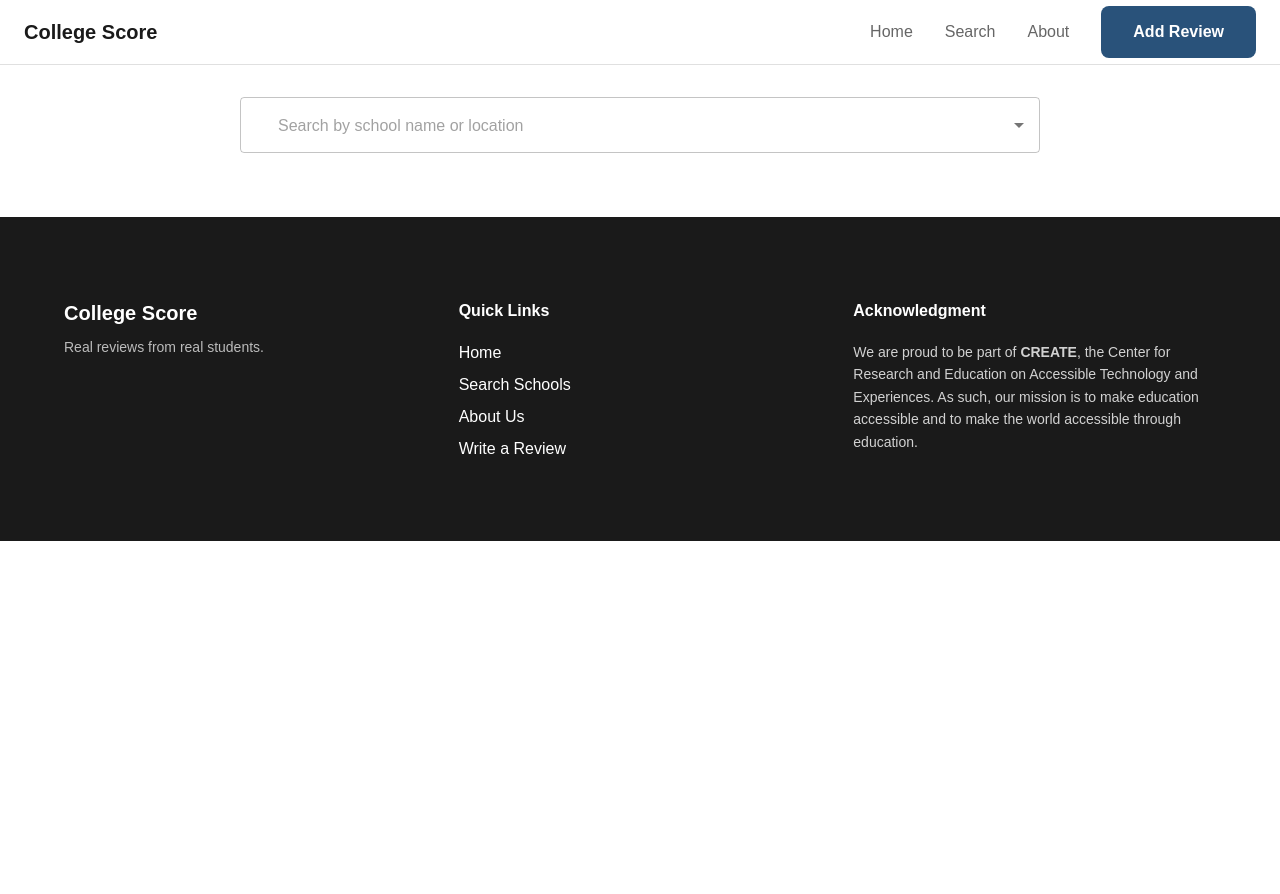
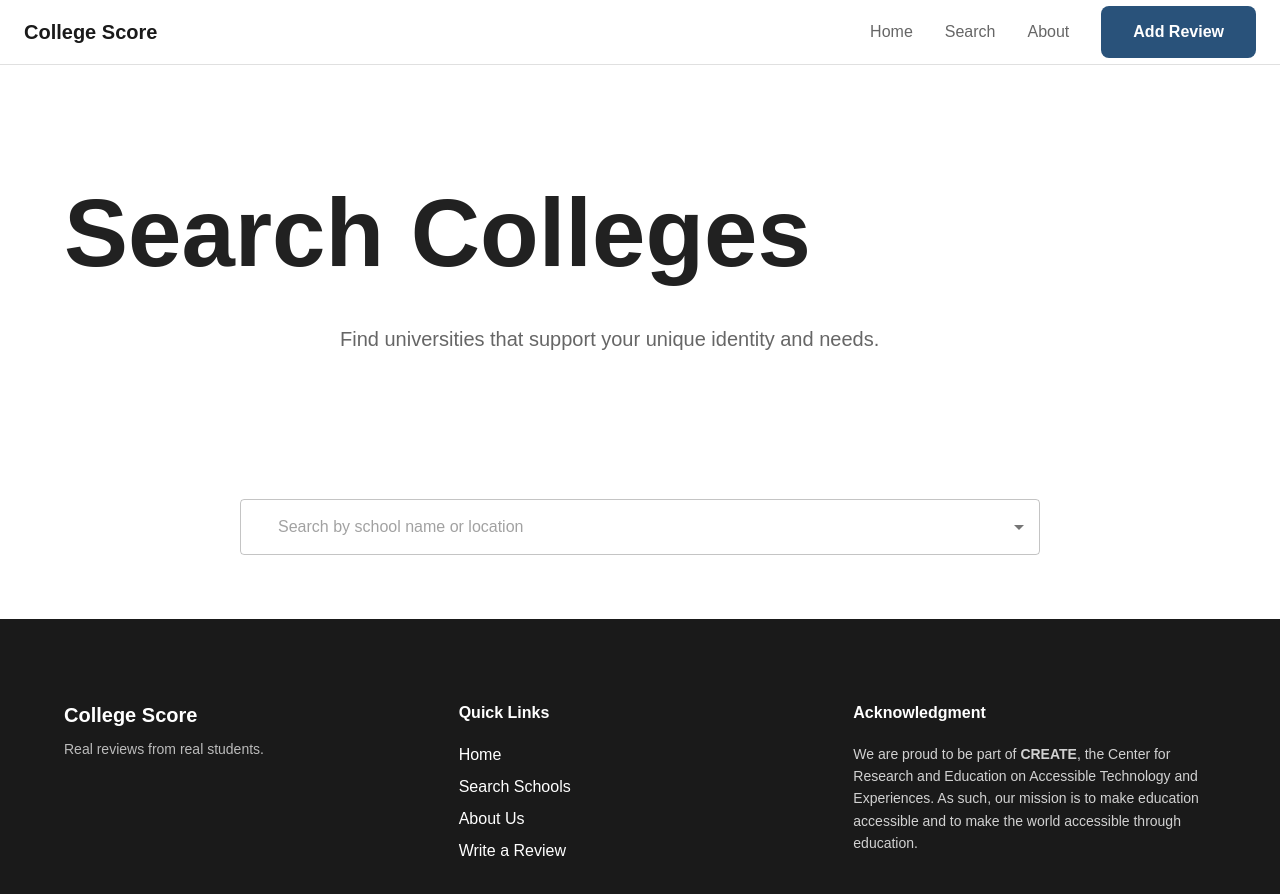
Before and after one commit to collegescore/frontend, a Next.js app: page /search in a window 1280 px wide. Shown: the top 894 px of the page. Before the commit the page ends 800 px from the top, so only its background shows below. Built offline with nearby package versions, Linux system fonts and the light colour scheme; some icons are missing; what @mui/material-nextjs would draw is missing.

Commit message:
make title and put on search page

```diff
--- a/src/app/search/page.tsx
+++ b/src/app/search/page.tsx
@@ -3,10 +3,12 @@
 import React from "react";
 import { Container, Box, Typography } from "@mui/material";
 import { UniversitySearch } from "@/components/common/UniversitySearch";
+import Title from "../../components/search/Title";
 
 export default function SearchPage() {
   return (
     <Container id="search-page" sx={{ mt: 4, mb: 8 }}>
+      <Title />
       <UniversitySearch />
     </Container>
   );
--- /dev/null
+++ b/src/components/search/Title.tsx
@@ -0,0 +1,24 @@
+import Section from "../common/Section";
+import { Container, Typography, Box } from "@mui/material";
+import Subtitle from "../common/Subtitle";
+
+const Title = () => {
+
+  return (
+    <Section bgcolor="grayscale.light" id="title-section">
+        <Typography
+            variant="h1"
+            component="h1"
+            gutterBottom
+            sx={{ fontWeight: 'bold', color: 'text.primary' }}
+          >
+            Search Colleges
+        </Typography>
+        <Subtitle>
+            Find universities that support your unique identity and needs.
+        </Subtitle>
+    </Section>
+  );
+};
+
+export default Title;
```
